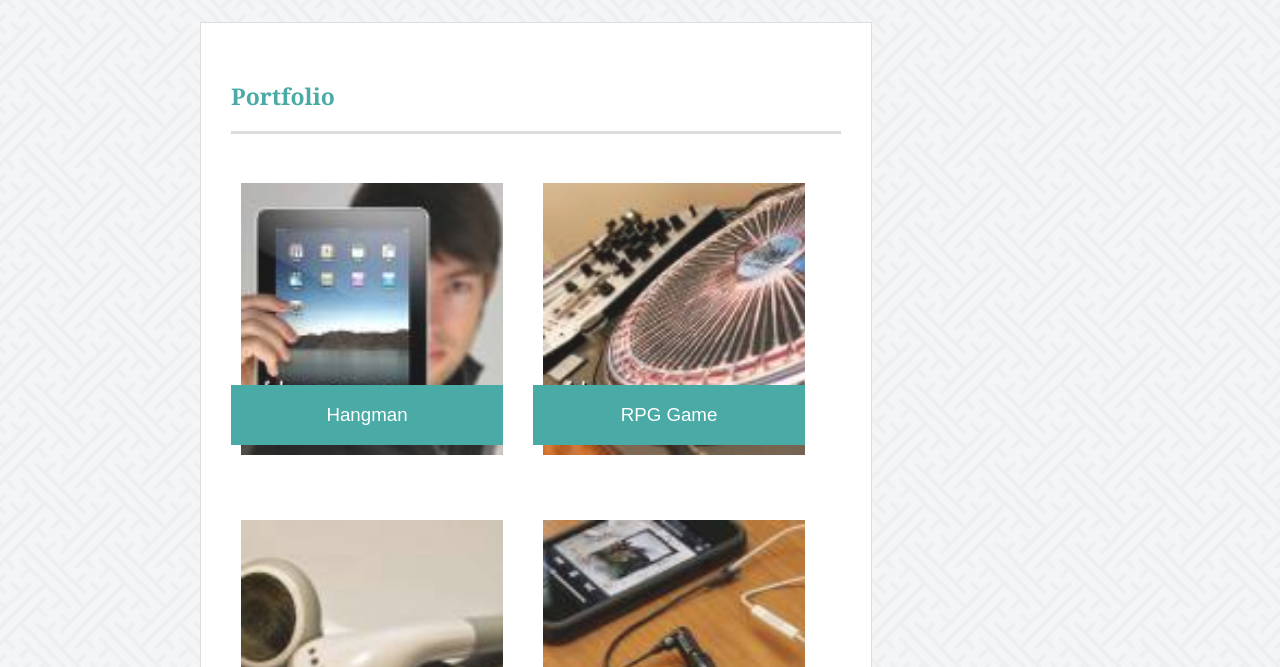
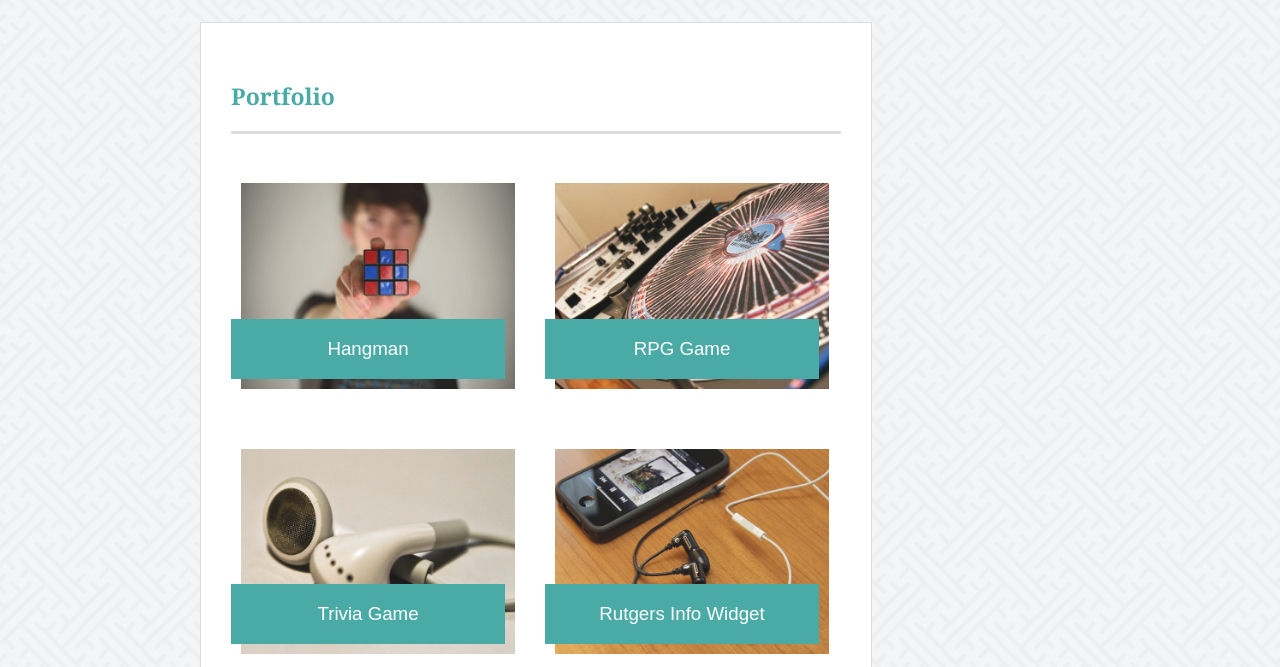
Before and after one commit to Adrienne-S/Basic-Portfolio, a plain HTML site: page portfolio.html in a window 1280 px wide. Shown: the part 133-800 px from the top of the page. Drawn offline with Linux system fonts and the light colour scheme.

Commit message:
new images and photos

```diff
--- a/assets/css/style.css
+++ b/assets/css/style.css
@@ -11,7 +11,7 @@
 .container {
     clear: both;
     max-width: 960px;
-        margin: 0 auto;
+    margin: auto;
     width: 100%;
 }
 
@@ -73,10 +73,10 @@ nav{
 }
 
 img {
+    position: relative;
     float:left;
     opacity: 0.9;
     margin: 10px;
-    position: relative;
 }
 
 img:hover{
@@ -112,41 +112,43 @@ footer {
     /*Portfolio page styling*/
 .portfolio {
     position: relative;
-      width: 272px;
-      overflow: hidden;
+    width: 274px;
     float: left;
-      margin: 20px 0 25px;
+    margin: 20px 0;
 }
 .portfolio:nth-child(even) {
-      margin-right: 30px;
+    margin-right: 40px;
 }
 .portfolio img {
     width: 100%;
+    height: 100%;
     border: 0 none;
     opacity: 0.9;
 }
 .portfolio h3 {
     position: absolute;
+    color: #ffffff;
+    background: #4aaaa5;
+    line-height: 30px;
+    font-weight: 300;
+    text-align: center;
+    margin-right: 15px;
     bottom: 20px;
     margin-bottom: 0;
+    border-bottom: 0;
     padding: 15px;
     width: 100%;
-      color: #fff;
-      text-align: center;
-      line-height: 30px;
-      font-weight: 300;
-      background: #4aaaa5;
-      border-bottom: 0;
 }
 
+
     /*Contact page styling*/
-    label,
-    input[type=text],
+label,input[type=text],
     input[type=email],
     textarea {
     display: block;
     width: 100%;
     }
+
     input[type=text],
     input[type=email],
     textarea {
--- a/portfolio.html
+++ b/portfolio.html
@@ -4,7 +4,7 @@
 <head>
     <meta charset="UTF-8">
     <meta name="author" content="Adrienn Szabo">
-    <title>Adrienn Szabo Portfolio</title>
+    <title>Adrienn Szabo Portfolio Page</title>
     <link rel="stylesheet" type="text/css" href="assets/css/style.css">
 </head>
 
@@ -26,25 +26,26 @@
     <!-- Main portfolio section -->
     <div id="wrapper" class="container">
         <section class="middle">
+            <!--Header within section-->
             <h2>Portfolio</h2>
             <div class="portfolio">
-                <img src="assets/images/hangman.jpg" alt="Hangman">
+                <img src="assets/images/technics_hangman_640x480.jpg" alt="Hangman">
                 <h3>Hangman</h3>
             </div>
             <div class="portfolio">
-                <img src="assets/images/rpg_game.jpg" alt="RPG Game">
+                <img src="assets/images/technics_rpg_game_640x480.jpg" alt="RPG Game">
                 <h3>RPG Game</h3>
             </div>
             <div class="portfolio">
-                <img src="assets/images/trivia_game.jpg" alt="Trivia Game">
+                <img src="assets/images/technics_trivia_640x480.jpg" alt="Trivia Game">
                 <h3>Trivia Game</h3>
             </div>
             <div class="portfolio">
-                <img src="assets/images/rutgers_info.jpg" alt="Rutgers Info Widget">
+                <img src="assets/images/technics_rutgers_640x480.jpg" alt="Rutgers Info Widget">
                 <h3>Rutgers Info Widget</h3>
             </div>
             <div class="portfolio">
-                <img src="assets/images/rock_paper.jpg" alt="Rock Paper Scissors">
+                <img src="assets/images/technics_rock_paper_640x480.jpg" alt="Rock Paper Scissors">
                 <h3>Rock Paper Scissors</h3>
             </div>
         </section>
```
Also changed, not shown: contact.html (+1 -1 lines), index.html (+4 -4 lines), assets/images/hangman.jpg (deleted), assets/images/portfolio-photo.jpg (deleted), assets/images/portfolio-photo1.jpg (added), assets/images/rock_paper.jpg (deleted), assets/images/rpg_game.jpg (deleted), assets/images/rutgers_info.jpg (deleted), assets/images/technics_hangman_640x480.jpg (added), assets/images/technics_rock_paper_640x480.jpg (added), assets/images/technics_rpg_game_640x480.jpg (added), assets/images/technics_rutgers_640x480.jpg (added), assets/images/technics_trivia_640x480.jpg (added), assets/images/trivia_game.jpg (deleted). Lines whose indentation alone changed are shown as unchanged.
